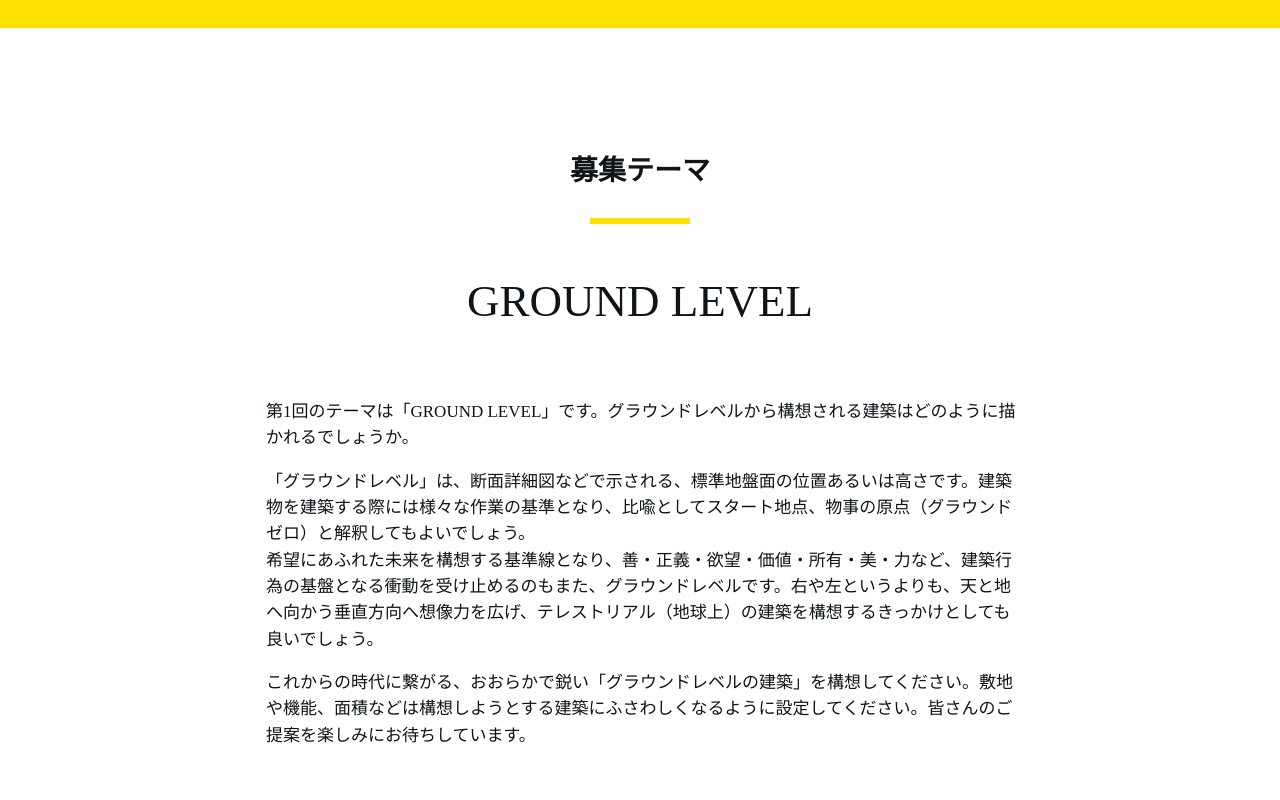
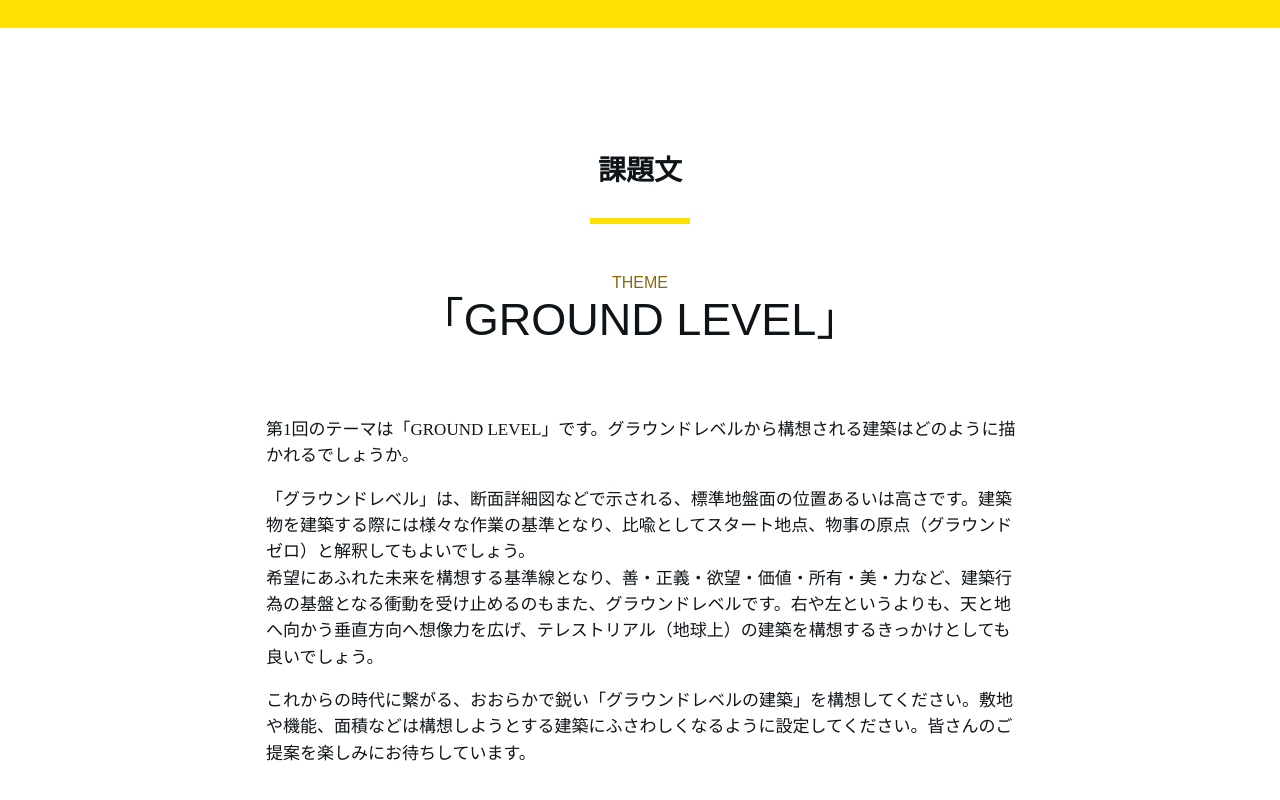
Before and after one commit to HornCake/GLsite, a Nuxt app: page / in a window 1280 px wide. Shown: the part 1652-2452 px from the top of the page. Built offline with nearby package versions, Linux system fonts and the light colour scheme.

Commit message:
[update] Change theme layout

```diff
--- a/components/OTheme.vue
+++ b/components/OTheme.vue
@@ -1,8 +1,9 @@
 <template>
   <section>
-    <h2>募集テーマ</h2>
+    <h2>課題文</h2>
     <section>
-      <div class="theme">GROUND LEVEL</div>
+      <div class="subtitle en">THEME</div>
+      <div class="theme en">「GROUND LEVEL」</div>
       <p>第1回のテーマは「GROUND LEVEL」です。グラウンドレベルから構想される建築はどのように描かれるでしょうか。</p>
       <p>
         「グラウンドレベル」は、断面詳細図などで示される、標準地盤面の位置あるいは高さです。建築物を建築する際には様々な作業の基準となり、比喩としてスタート地点、物事の原点（グラウンドゼロ）と解釈してもよいでしょう。
```
